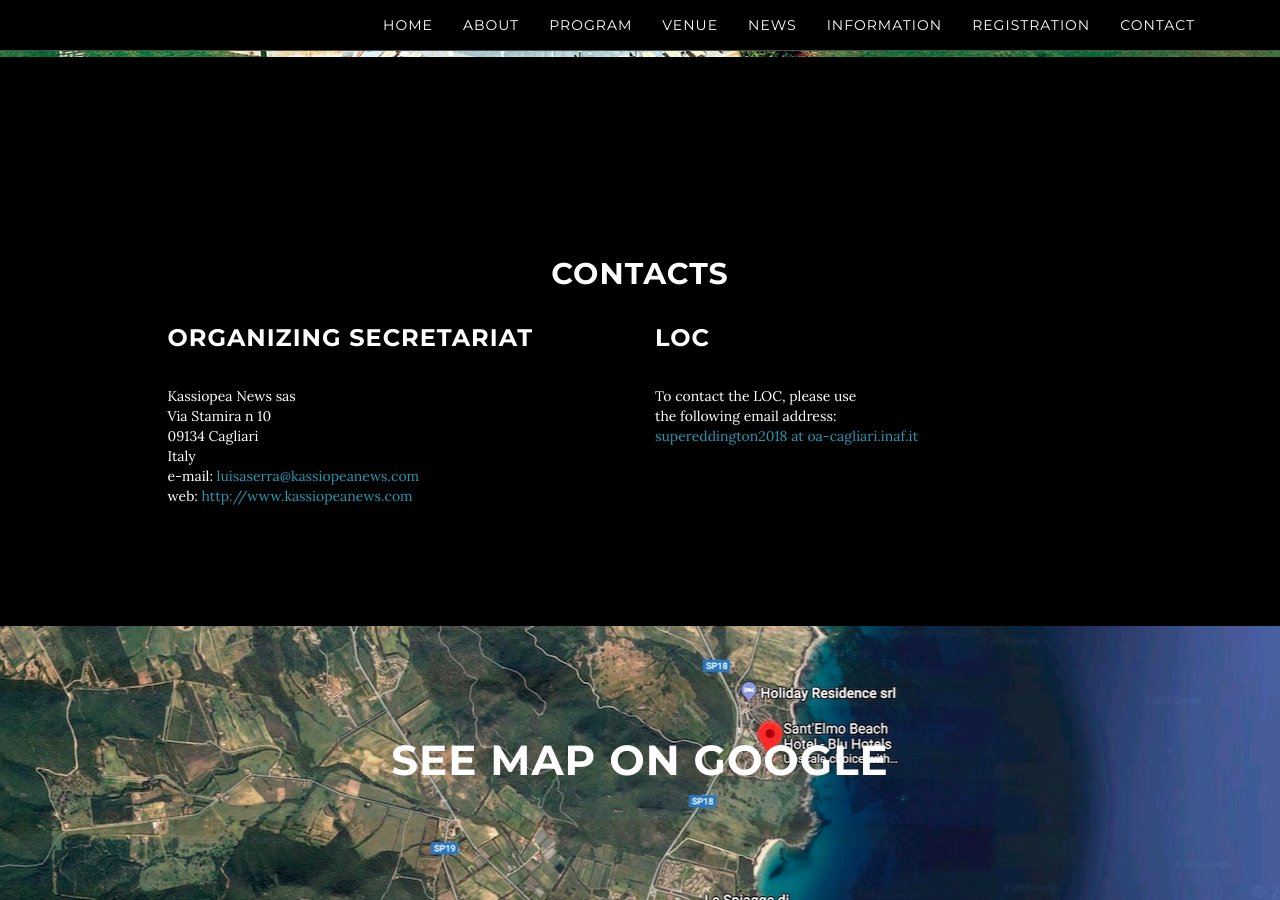
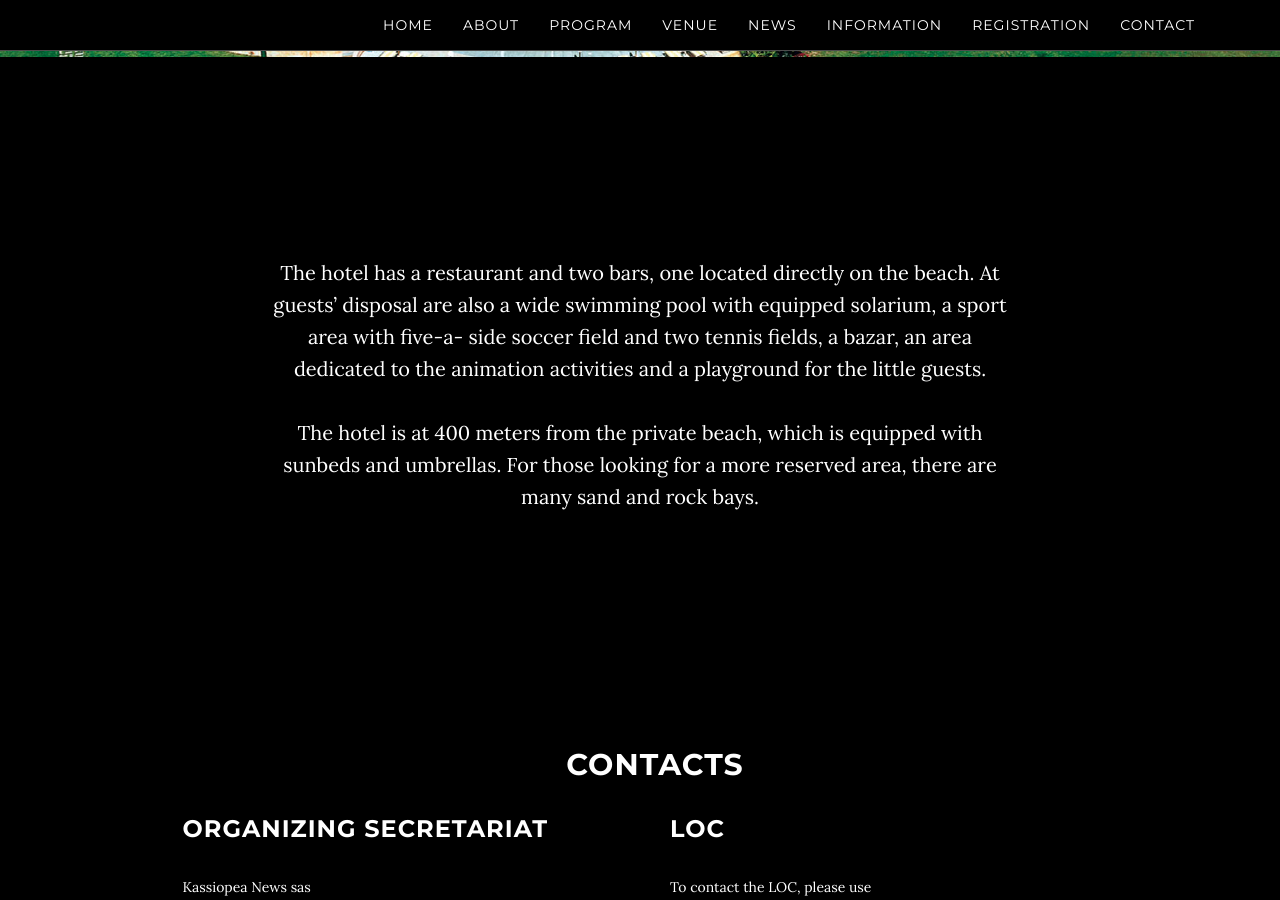
Before and after one commit to breakingthelimits/supereddington2018, a Jekyll site: the page built from index.html, in a window 1280 px wide and 900 px high, scrolled down 3100 px. Built offline with Jekyll 4.4.1, drawn with Linux system fonts in a browser that asks for light colours.

Commit message:
add venue section, hotel description

```diff
--- a/_includes/venue.html
+++ b/_includes/venue.html
@@ -20,6 +20,23 @@
             </div>
         </div>
     </section>
+
+
+
+<!-- Venue Section -->
+    <section id="about" class="container content-section text-center">
+        <div class="row">
+            <div class="col-md-8 col-md-offset-2">
+                <!-- <h2>About this conference </h2> -->
+                <p> The hotel has a restaurant and two bars, one located directly on the beach.
+                     At guests’ disposal are also a wide swimming pool with equipped solarium, a sport area with
+                     five-a- side soccer field and two tennis fields, a bazar, an area dedicated to the animation
+                     activities and a playground for the little guests. <br /> <br />
+                    The hotel is at 400 meters from the private beach, which is equipped with sunbeds and umbrellas.
+                    For those looking for a more reserved area, there are many sand and rock bays.
+                </p>
+            </div>
+        </div>
 
 
 
```
